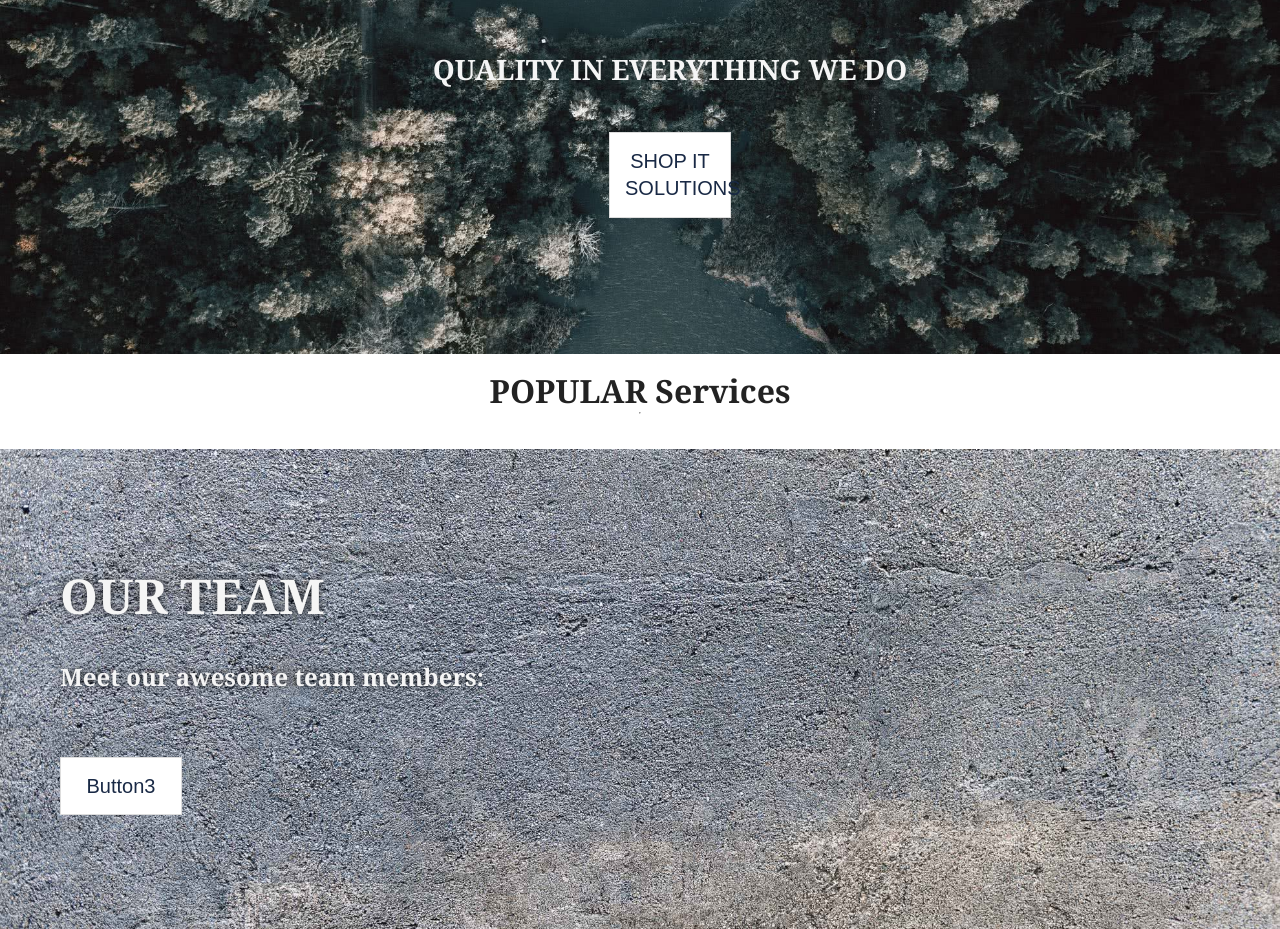
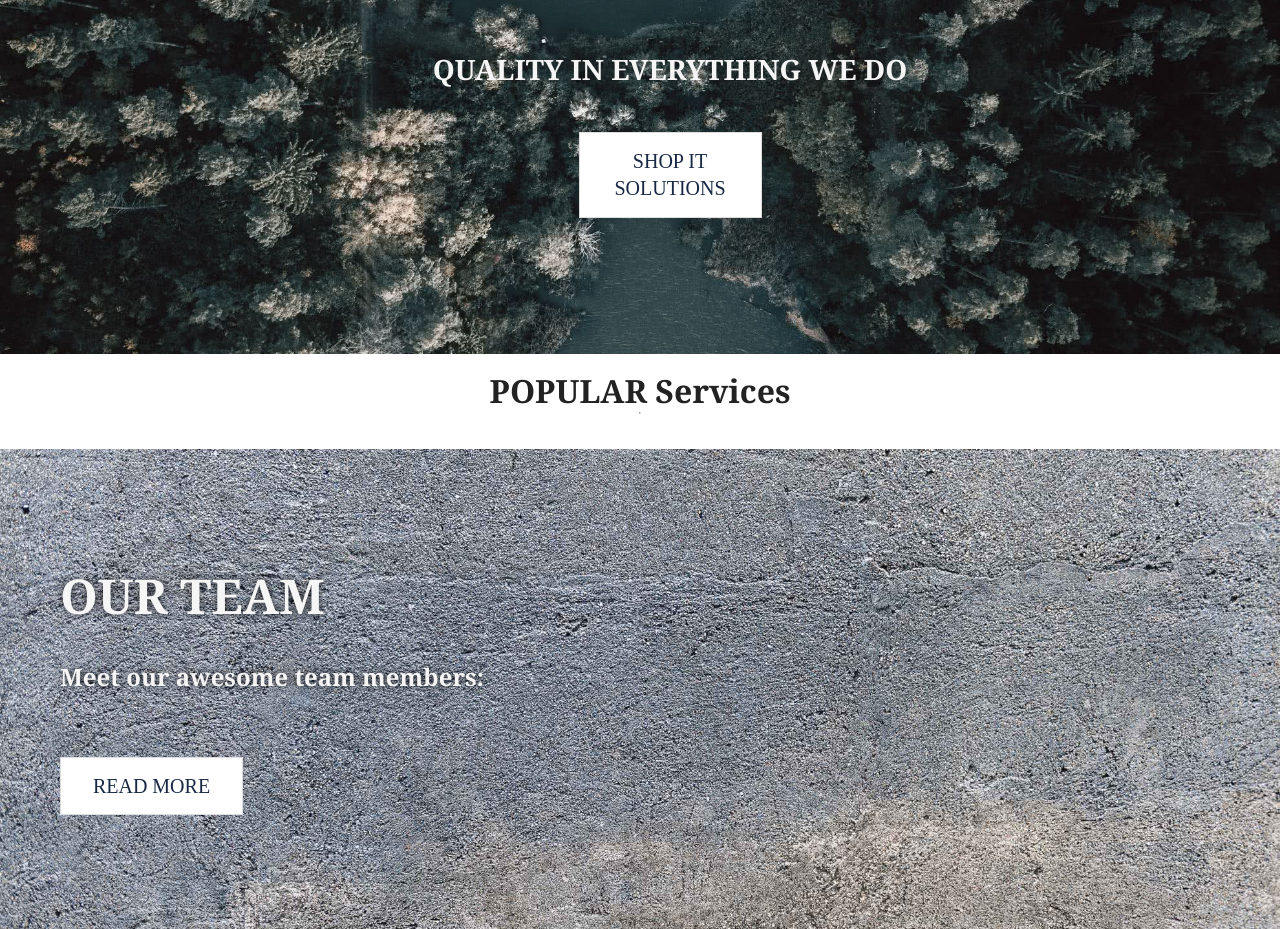
Before and after one commit to NandoTheessen/PM-Project-FrontEnd, a React (Create React App) app: page / in a window 1280 px wide. Shown: the part 780-1709 px from the top of the page. Built offline with nearby package versions, Linux system fonts and the light colour scheme.

Commit message:
Finished button styling; need to work on fixing button width to be more accessible;

```diff
--- a/src/App.js
+++ b/src/App.js
@@ -14,7 +14,7 @@ class App extends Component {
         <Minitron smallHeader="Services we provide" listItems={listItems} layout="minitron" />
         <Jumbotron styling="jumbotron forest" heading="QUALITY IN EVERYTHING WE DO" button="SHOP IT SOLUTIONS" />
         <Minitron header="POPULAR Services" layout="minitron" />
-        <Jumbotron styling="jumbotron concrete" description="Meet our awesome team members:" title="OUR TEAM" button="Button3" />
+        <Jumbotron styling="jumbotron concrete" description="Meet our awesome team members:" title="OUR TEAM" button="READ MORE" />
       </div>
     );
   }
--- a/src/components/Jumbotron.js
+++ b/src/components/Jumbotron.js
@@ -1,7 +1,7 @@
 import React, { Component } from "react";
 
 // Components
-import Button from "./Button.js";
+import Button from "./button.js";
 
 // CSS
 import "./jumbotron.css";
--- a/src/components/button.js
+++ b/src/components/button.js
@@ -14,10 +14,11 @@ const Sausage = styled.button`
     border-color: #ddd;
     padding: 15px;
     font-size: 20px;
+    font-family: Georgia serif;
     line-height: 1.33;
     box-sizing: border-box;
     text-decoration: none;
-    max-width: 10%;
+    max-width: 15%;
 `;
 
 
```
